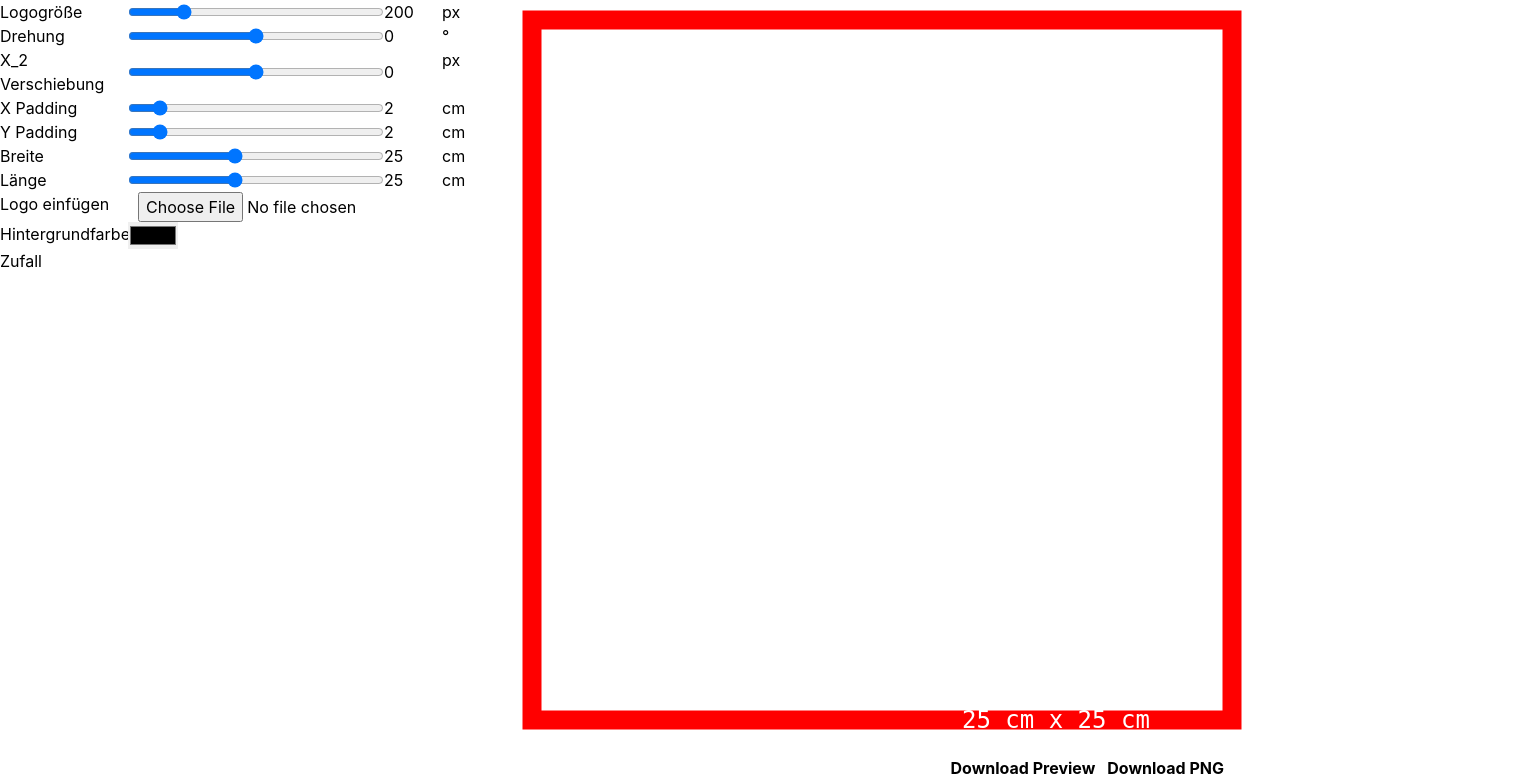
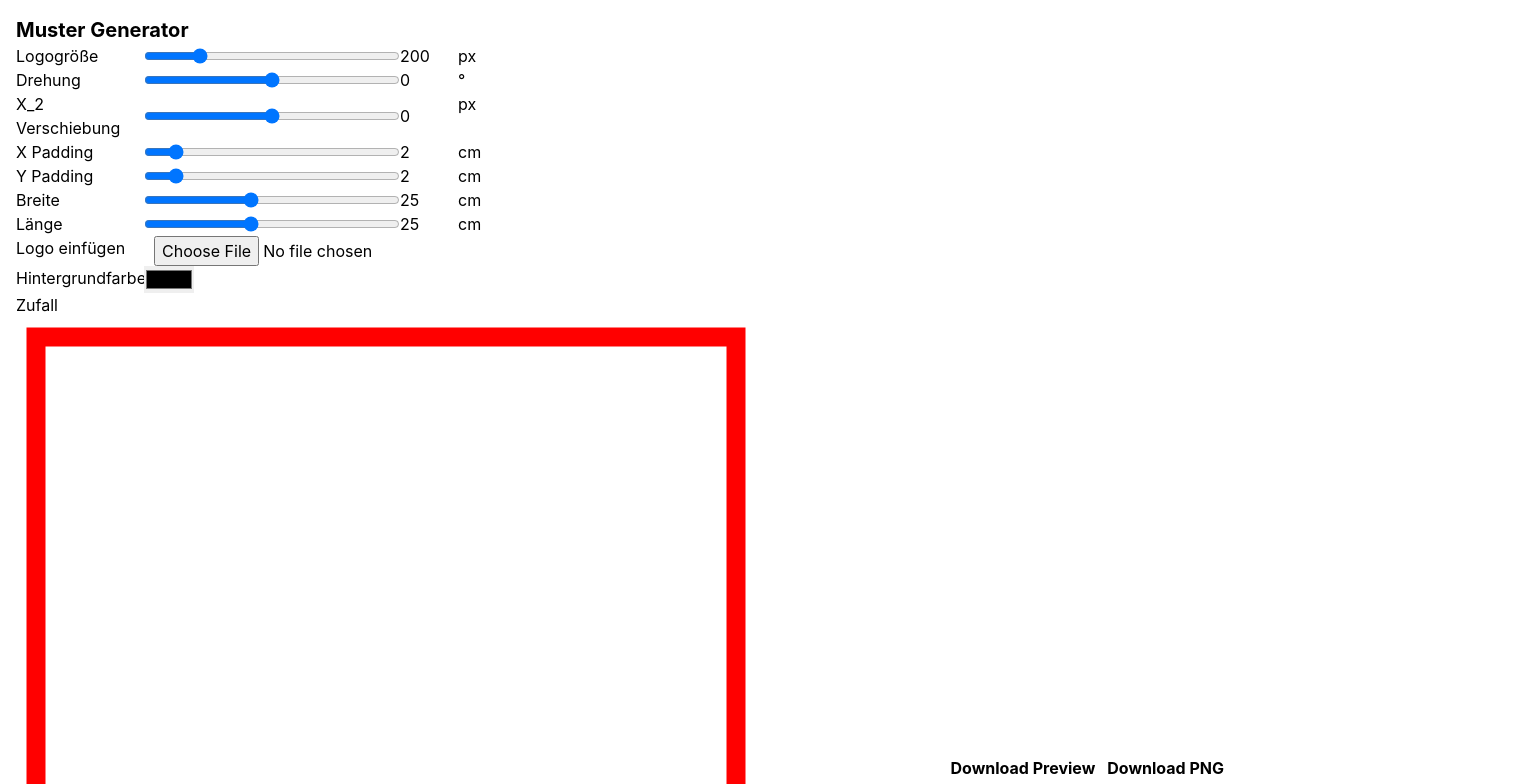
Before and after one commit to gsilvan/logo-pattern-generator, a React (Create React App) app: page / in a window 1280 px wide. Shown: the top 784 px of the page, 1537 px wide, since content can reach past the window. Built offline with nearby package versions, Linux system fonts and the light colour scheme.

Commit message:
improve styling

```diff
--- a/src/App.tsx
+++ b/src/App.tsx
@@ -127,8 +127,9 @@ function App() {
   }
 
   return (
-    <div className="flex w-full h-full">
-      <div className="w-2/5 h-full">
+    <div className="flex flex-wrap flex-row p-4">
+      <div>
+        <span className="text-xl font-bold py-4">Muster Generator</span>
         {settings.map((setting) => (
           <div className="flex">
             <div className="w-32">
@@ -156,6 +157,7 @@ function App() {
             <div className="px-2.5">{setting.unit}</div>
           </div>
         ))}
+
         <div className="flex">
           <label className="w-32" htmlFor="selectFile">
             Logo einfügen
@@ -185,7 +187,7 @@ function App() {
           </a>
         </div>
       </div>
-      <div className="w-3/5">
+      <div>
         <div className="w-full">
           <Canvas
             image={image}
```
